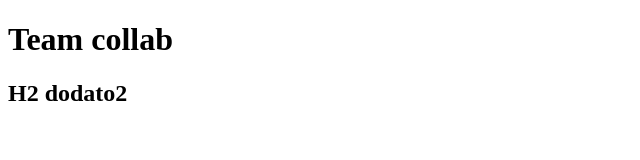
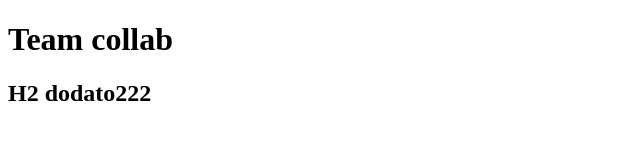
Before and after one commit to MarkoBudisa1020/Collab_with_buda, a plain HTML site: page index.html in a window 1280 px wide. Shown: the full height of the page, 0-640 px from the left. Drawn offline with Linux system fonts and the light colour scheme.

Commit message:
commit no.123

```diff
--- a/index.html
+++ b/index.html
@@ -2,6 +2,6 @@
 <html>
     <head>
         <h1>Team collab</h1>
-        <h2>H2 dodato2</h2>
+        <h2>H2 dodato222</h2>
     </head>
 </html>
```
